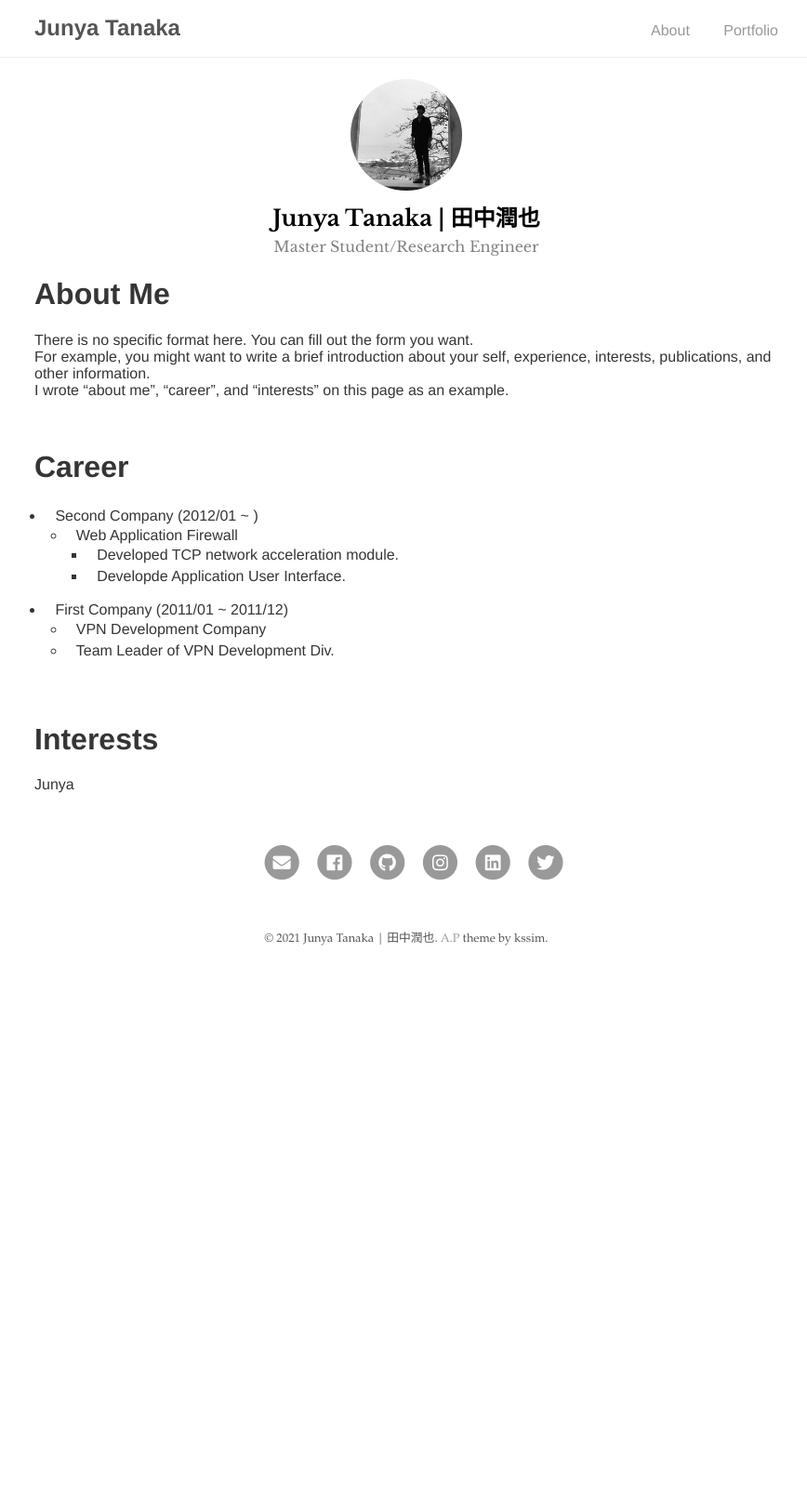
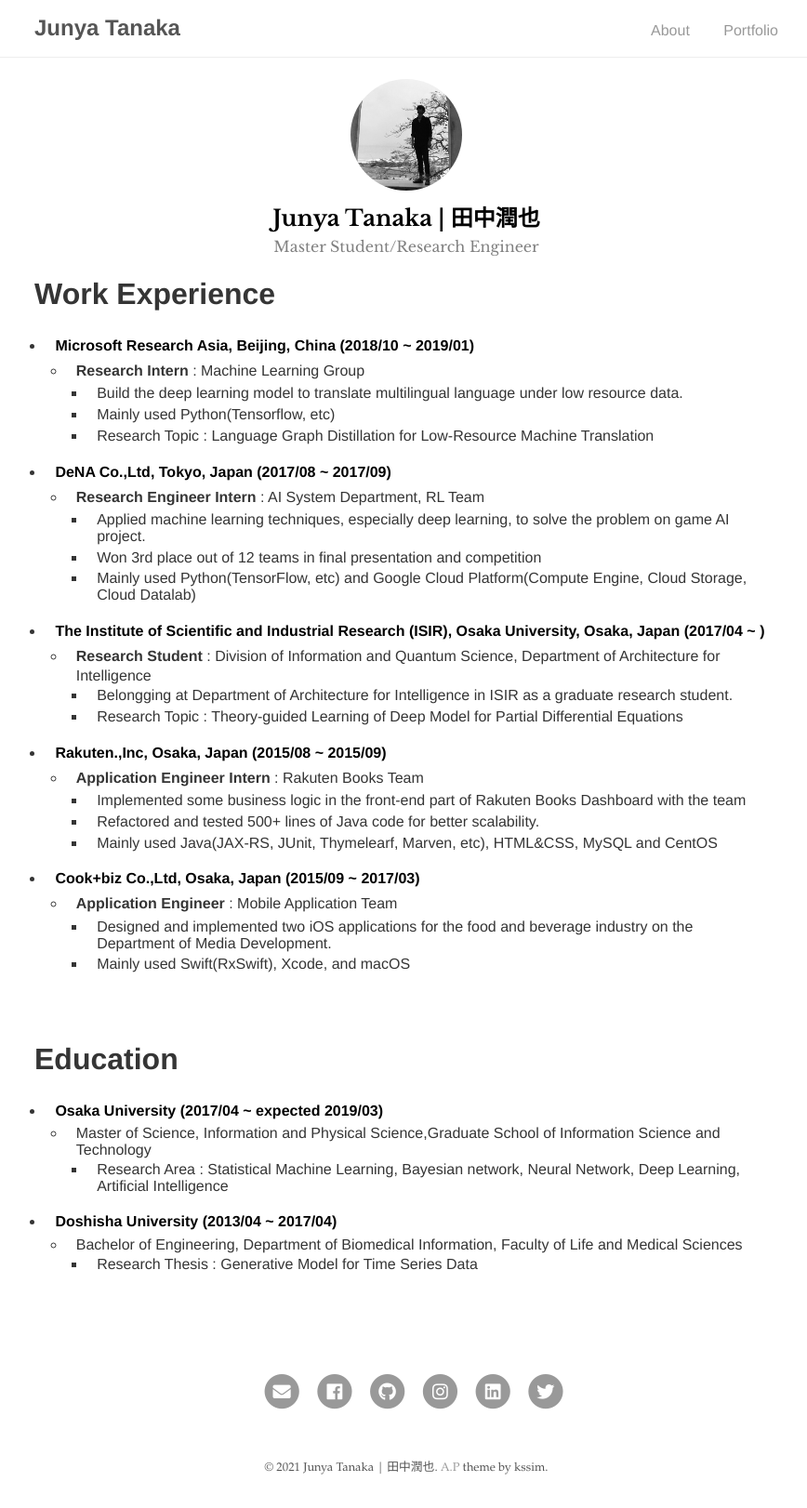
Before and after one commit to tanajun99/aboutme, a Jekyll site: the page built from index.md, in a window 1280 px wide. Shown: the whole page at 93% size, without its empty margins (203-1071 px from the left). Built offline with Jekyll 4.4.1, drawn with Linux system fonts in a browser that asks for light colours; our own code applies the rules of GitHub Pages for plain Markdown files; before the commit the page ends 1053 px from its top, so only the background shows below that.

Commit message:
fix about me

```diff
--- a/index.md
+++ b/index.md
@@ -2,23 +2,50 @@
 layout: about
 ---
 
-# About Me
-There is no specific format here. You can fill out the form you want.
-For example, you might want to write a brief introduction about your self, experience, interests, publications, and other information.
-I wrote "about me", "career", and "interests" on this page as an example.
+# Work Experience
+* [**<span style="color: black; ">Microsoft Research Asia, Beijing, China (2018/10 ~ 2019/01)</span>**][link1]
+  * **Research Intern** : Machine Learning Group
+    * Build the deep learning model to translate multilingual language under low resource data.
+    * Mainly used Python(Tensorflow, etc)
+    * Research Topic : Language Graph Distillation for Low-Resource Machine Translation
+
+* [**<span style="color: black; ">DeNA Co.,Ltd, Tokyo, Japan (2017/08 ~ 2017/09)</span>**][link3]
+  * **Research Engineer Intern** : AI System Department, RL Team
+    * Applied machine learning techniques, especially deep learning, to solve the problem on game AI project.
+    * Won 3rd place out of 12 teams in final presentation and competition
+    * Mainly used Python(TensorFlow, etc) and Google Cloud Platform(Compute Engine, Cloud Storage, Cloud Datalab)
+
+* [**<span style="color: black; ">The Institute of Scientific and Industrial Research (ISIR), Osaka University, Osaka, Japan (2017/04 ~ )</span>**][link2]
+  * **Research Student** : Division of Information and Quantum Science, Department of Architecture for Intelligence
+    * Belongging at Department of Architecture for Intelligence in ISIR as a graduate research student.
+    * Research Topic : Theory-guided Learning of Deep Model for Partial Differential Equations
+
+* **<span style="color: black; ">Rakuten.,Inc, Osaka, Japan (2015/08 ~ 2015/09)</span>**
+  * **Application Engineer Intern** : Rakuten Books Team
+    * Implemented some business logic in the front-end part of Rakuten Books Dashboard with the team
+    * Refactored and tested 500+ lines of Java code for better scalability.
+    * Mainly used Java(JAX-RS, JUnit, Thymelearf, Marven, etc), HTML&CSS, MySQL and CentOS
+
+* **<span style="color: black; ">Cook+biz Co.,Ltd, Osaka, Japan (2015/09 ~ 2017/03)</span>**
+  * **Application Engineer** : Mobile Application Team
+    * Designed and implemented two iOS applications for the food and beverage industry on the Department of Media Development.
+    * Mainly used Swift(RxSwift), Xcode, and macOS
 
 <br/>
 
-# Career
-* Second Company (2012/01 ~ )
-  * Web Application Firewall
-    * Developed TCP network acceleration module.
-    * Developde Application User Interface.
-* First Company (2011/01 ~ 2011/12)
-  * VPN Development Company
-  * Team Leader of VPN Development Div.
+# Education
+* **<span style="color: black; ">Osaka University (2017/04 ~ expected 2019/03)</span>**
+  * Master of Science, Information and Physical Science,Graduate School of Information Science and Technology
+    * Research Area : Statistical Machine Learning, Bayesian network, Neural Network, Deep Learning, Artificial Intelligence
+
+* **<span style="color: black; ">Doshisha University (2013/04 ~ 2017/04)</span>**
+  * Bachelor of Engineering, Department of Biomedical Information, Faculty of Life and Medical Sciences
+    * Research Thesis : Generative Model for Time Series Data
 
 <br/>
 
-# Interests
-Junya
+[link1]:https://www.microsoft.com/en-us/research/lab/microsoft-research-asia/
+
+[link2]:https://www.sanken.osaka-u.ac.jp/en/
+
+[link3]:https://dena.ai/
```
Also changed, not shown: 9 other files.
